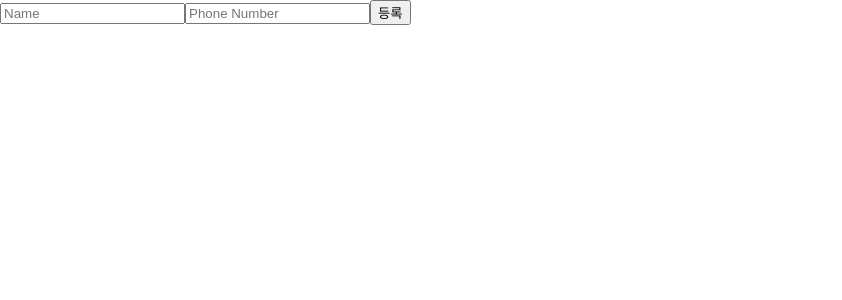
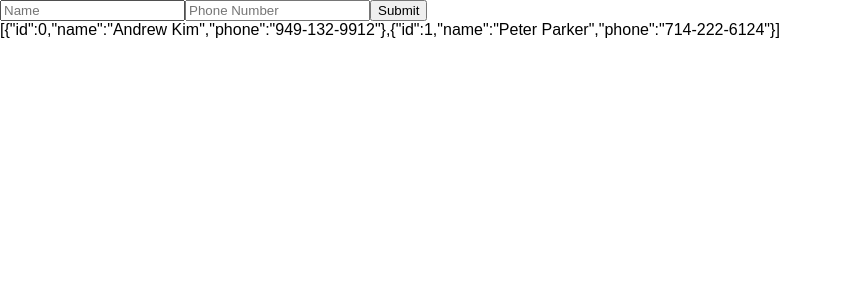
Before and after one commit to kimshuk/phone-book, a React (Create React App) app: page / in a window 1280 px wide. Shown: the top 300 px of the page, without its empty margins (0-842 px from the left). Built offline with nearby package versions, Linux system fonts and the light colour scheme.

Commit message:
adding array structure

```diff
--- a/src/App.js
+++ b/src/App.js
@@ -2,14 +2,35 @@ import React, { Component } from "react";
 import PhoneForm from "./components/PhoneForm";
 
 class App extends Component {
+  id = 2;
+  state = {
+    information: [
+      {
+        id: 0,
+        name: "Andrew Kim",
+        phone: "949-132-9912"
+      },
+      {
+        id: 1,
+        name: "Peter Parker",
+        phone: "714-222-6124"
+      }
+    ]
+  };
+
   handleCreate = data => {
-    console.log(data);
+    const { information } = this.state;
+    this.setState({
+      information: information.concat({ id: this.id++, ...data })
+    });
   };
 
   render() {
+    const { information } = this.state;
     return (
       <div>
         <PhoneForm onCreate={this.handleCreate} />
+        {JSON.stringify(information)}
       </div>
     );
   }
--- a/src/components/PhoneForm.js
+++ b/src/components/PhoneForm.js
@@ -24,7 +24,7 @@ class PhoneForm extends Component {
 
   render() {
     return (
-      <form>
+      <form onSubmit={this.handleSubmit}>
         <input
           placeholder="Name"
           value={this.state.name}
@@ -37,7 +37,7 @@ class PhoneForm extends Component {
           onChange={this.handleChange}
           name="phone"
         />
-        <button type="submit">등록</button>
+        <button type="submit">Submit</button>
       </form>
     );
   }
```
